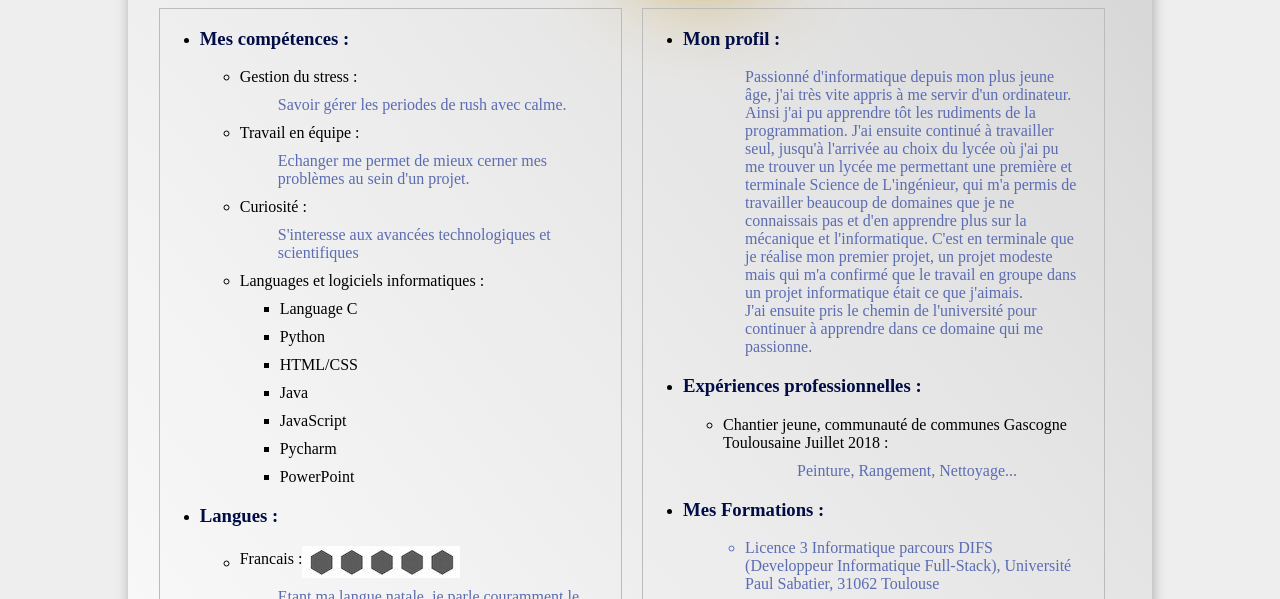
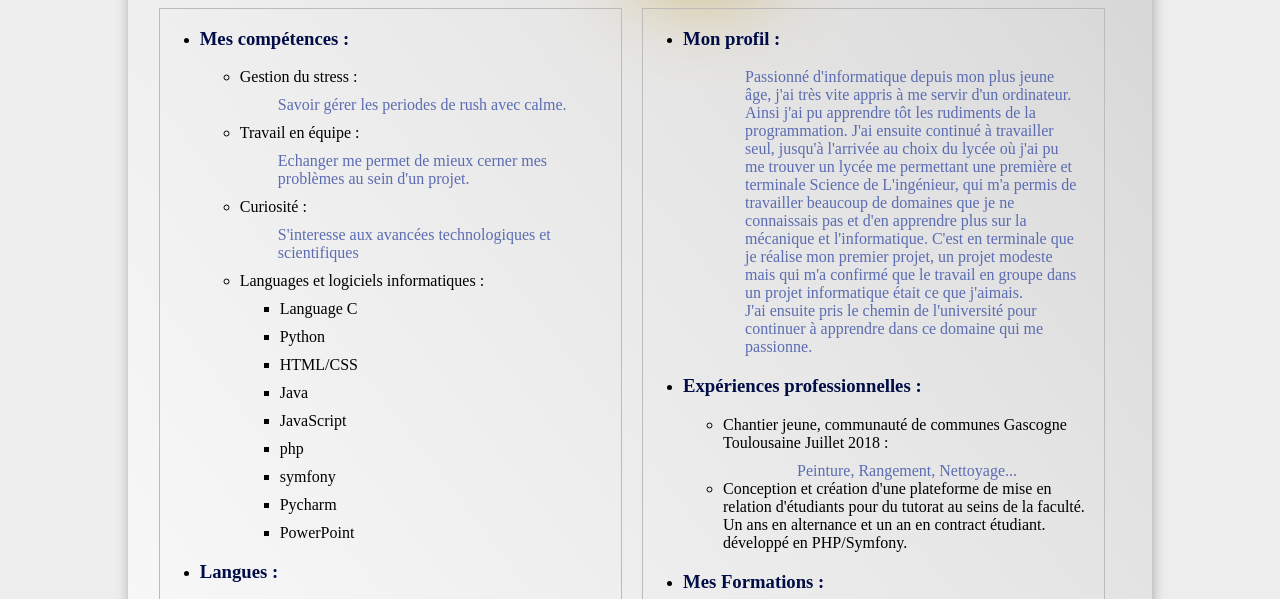
Before and after one commit to ClementSaderne/Curiculum_vitae, a plain HTML site: page mon_CV.html in a window 1280 px wide. Shown: the part 154-753 px from the top of the page. Drawn offline with Linux system fonts and the light colour scheme.

Commit message:
Ajout php/symfony + tut'fsi

```diff
--- a/mon_CV.html
+++ b/mon_CV.html
@@ -45,6 +45,8 @@
 							<li>HTML/CSS</li>
 							<li>Java</li>
 							<li>JavaScript</li>
+							<li>php</li>
+							<li>symfony</li>
 							<li>Pycharm</li>
 							<li>PowerPoint</li>
 						</ul>
@@ -95,6 +97,11 @@
 						<ul>
 							<p class="commentaire">Peinture, Rangement, Nettoyage...</p>
 						</ul>
+						<li>
+							Conception et création d'une plateforme de mise en relation d'étudiants pour du tutorat au seins de la faculté.
+							Un ans en alternance et un an en contract étudiant.
+							développé en PHP/Symfony.
+						</li>
 					</ul>
 				</ul>
 
```
